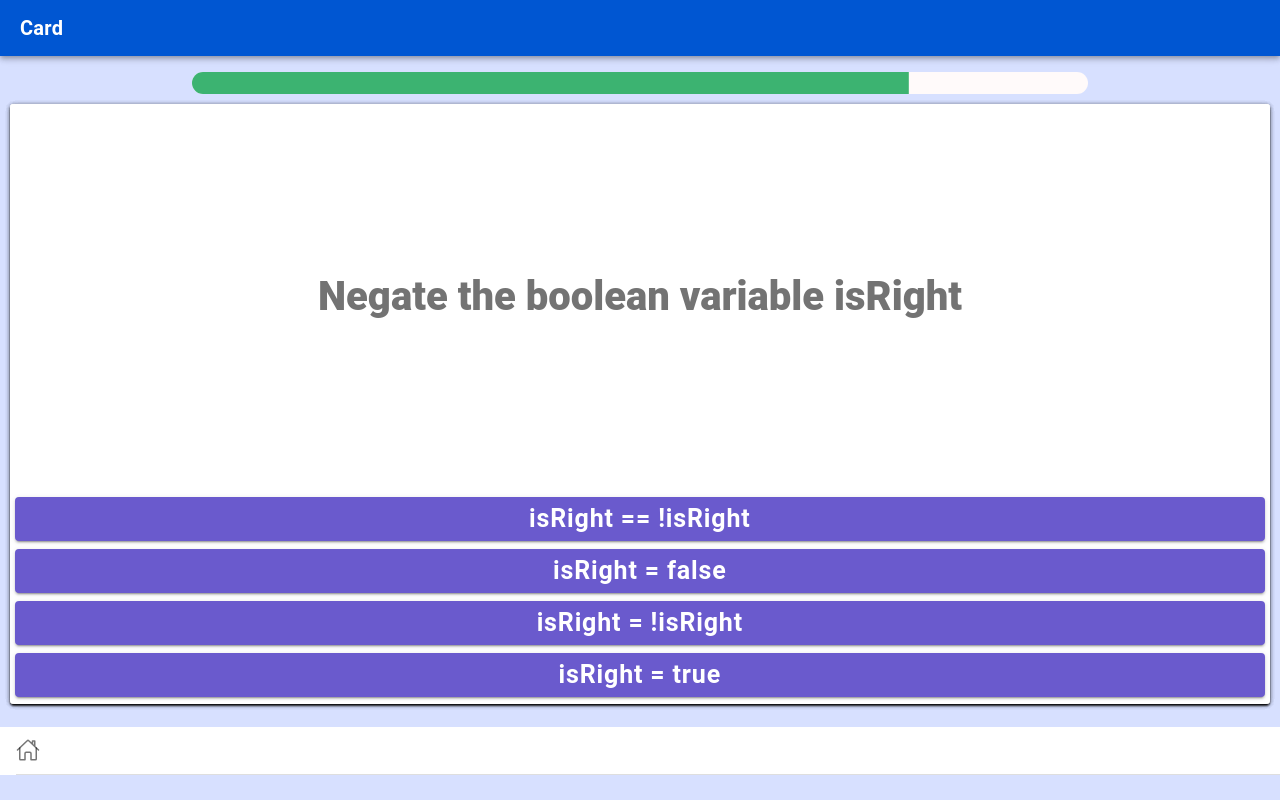
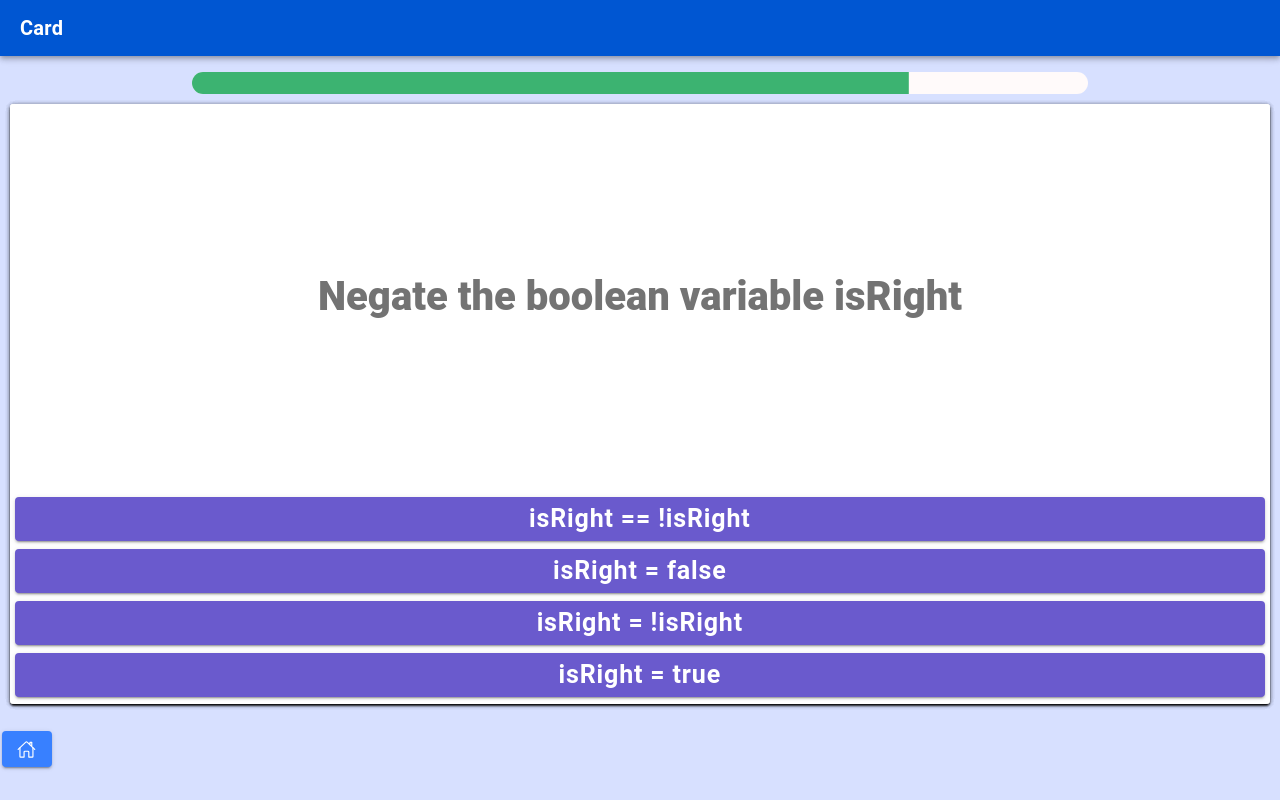
Before and after one commit to educational-technology-collective/Ambient_Learning, a React (Vite) app: page /cardscreen in a window 1280 px wide. Built offline with nearby package versions, Linux system fonts and the light colour scheme.

Commit message:
Add routerDirection = 'back' for the Home Button. Seems to fix the glitch now

```diff
--- a/src/pages/CardScreen.tsx
+++ b/src/pages/CardScreen.tsx
@@ -4,6 +4,7 @@ import {
   IonPage,
   IonTitle,
   IonToolbar,
+  IonButton,
   IonItem,
  IonIcon,
  IonProgressBar
@@ -50,9 +51,9 @@ const CardScreen: React.FC = () => {
             )
           )}
         </div>
-        <IonItem routerLink="/home">
+        <IonButton routerLink="/home" routerDirection="back">
             <IonIcon icon={homeOutline}></IonIcon>
-        </IonItem>
+        </IonButton>
       </IonContent>
     </IonPage>
   );
```
